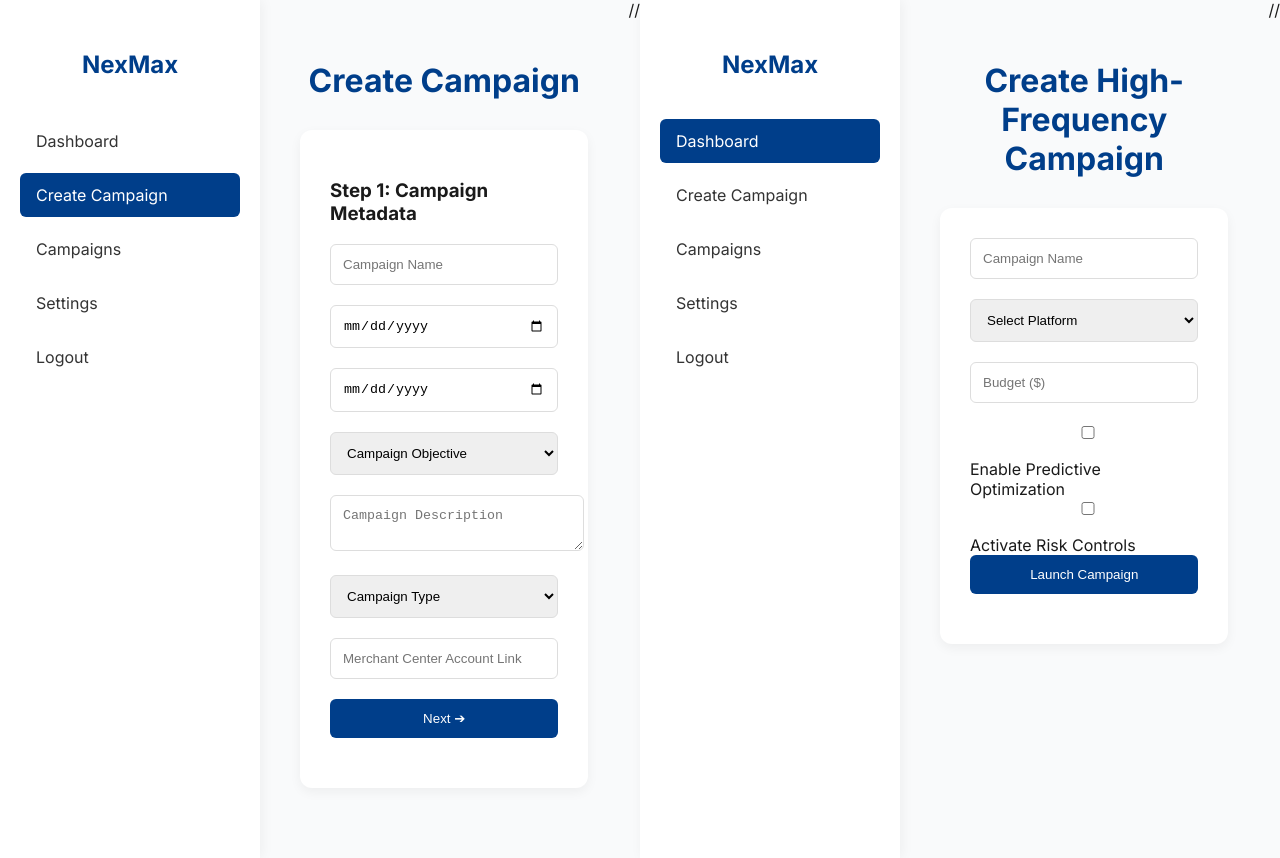
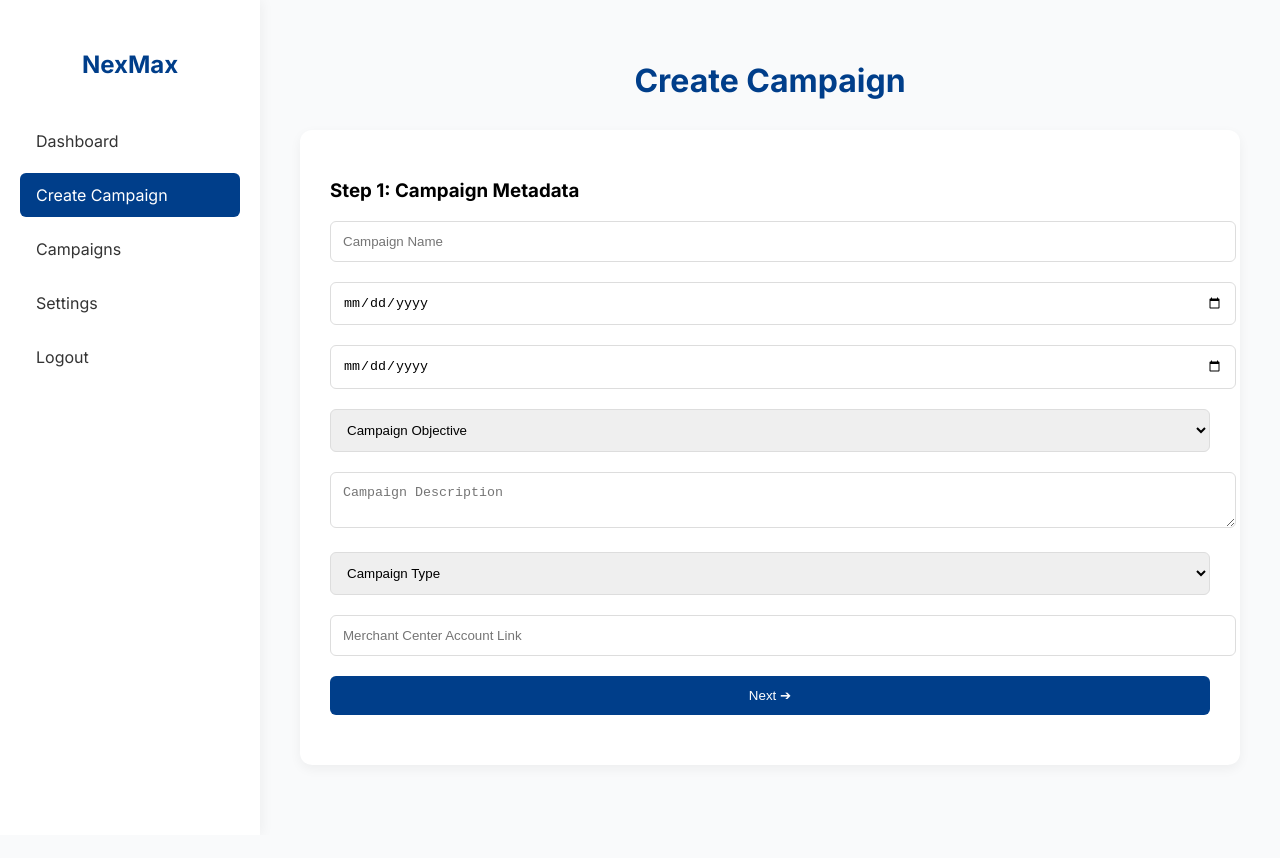
Before and after one commit to AgalyaRajendran/autoadpilot-landing, a plain HTML site: page create-campaign.html in a window 1280 px wide. After the commit the page ends 835 px from the top, so only its background shows below. Drawn offline with Linux system fonts and the light colour scheme; sample sign-in values are in the browser's storage.

Commit message:
create campaign page UI changes

```diff
--- a/create-campaign.html
+++ b/create-campaign.html
@@ -111,57 +111,3 @@ function previewCampaign() {
 
 </body>
 </html>
-
-//<!DOCTYPE html>
-<html lang="en">
-<head>
-  <meta charset="UTF-8" />
-  <meta name="viewport" content="width=device-width, initial-scale=1.0"/>
-  <title>Create-campaign – NexMax</title>
-  <link href="https://fonts.googleapis.com/css2?family=Inter:wght@400;600;700&display=swap" rel="stylesheet">
-
-<style>
-  body { font-family: 'Inter', sans-serif; margin: 0; display: flex; min-height: 100vh; background: #f9fafb; color: #1a1a1a; }
-  .sidebar { width: 220px; background: #fff; box-shadow: 2px 0 12px rgba(0,0,0,0.05); padding: 30px 20px; }
-  .sidebar h2 { color: #003e8a; font-size: 24px; margin-bottom: 40px; text-align: center; }
-  .sidebar a { display: block; padding: 12px 16px; margin-bottom: 10px; color: #333; text-decoration: none; border-radius: 6px; transition: background 0.3s, color 0.3s; }
-  .sidebar a:hover { background: #e1ecf9; color: #003e8a; }
-  .sidebar a.active { background: #003e8a; color: #fff; }
-  .content { flex: 1; padding: 40px; }
-  h1 { color: #003e8a; margin-bottom: 30px; text-align: center; }
-  .card { background: white; padding: 30px; border-radius: 12px; box-shadow: 0 4px 12px rgba(0,0,0,0.05); margin-bottom: 30px; }
-  table { width: 100%; border-collapse: collapse; background: white; border-radius: 10px; overflow: hidden; box-shadow: 0 4px 12px rgba(0,0,0,0.05); }
-  th, td { padding: 15px 20px; text-align: left; }
-  th { background: #003e8a; color: white; }
-  tr:nth-child(even) { background: #f1f5f9; }
-  input, select, button { padding: 12px; margin-bottom: 20px; width: 100%; box-sizing: border-box; border-radius: 6px; border: 1px solid #ddd; }
-  button { background: #003e8a; color: white; border: none; cursor: pointer; }
-  button:hover { background: #002e6b; }
-</style>
-
-</head>
-<body>
-
-<script>
-  if (localStorage.getItem("isLoggedIn") !== "true") {
-    window.location.href = "login.html";
-  }
-  function logout() {
-    localStorage.removeItem("isLoggedIn");
-    window.location.replace("login.html");
-  }
-</script>
-<div class="sidebar">
-  <h2>NexMax</h2>
-  <a href="dashboard.html" class="active">Dashboard</a>
-  <a href="create-campaign.html">Create Campaign</a>
-  <a href="campaigns.html">Campaigns</a>
-  <a href="settings.html">Settings</a>
-  <a href="#" onclick="logout()">Logout</a>
-</div>
-
-<div class="content">
-  <h1>Create High-Frequency Campaign</h1><div class='card'><form><input type='text' placeholder='Campaign Name'><select><option>Select Platform</option><option>Google Ads</option><option>Amazon Ads</option></select><input type='number' placeholder='Budget ($)'><label><input type='checkbox'> Enable Predictive Optimization</label><br><label><input type='checkbox'> Activate Risk Controls</label><br><button type='submit'>Launch Campaign</button></form></div>
-</div>
-</body>
-</html>//
```
